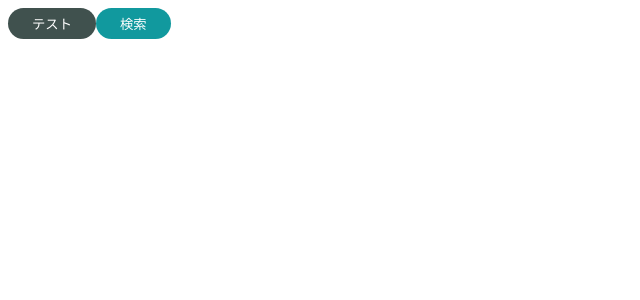
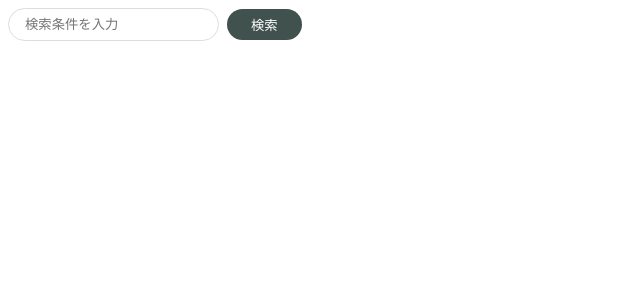
Before and after one commit to KenyaSugimoto/atomic-design, a React (Create React App) app: page / in a window 1280 px wide. Shown: the top 300 px of the page, without its empty margins (0-640 px from the left). Built offline with nearby package versions, Linux system fonts and the light colour scheme.

Commit message:
moleculeの作成

```diff
--- /dev/null
+++ b/components/atoms/input/input.jsx
@@ -0,0 +1,13 @@
+import styled from "styled-components";
+
+export const Input = (props) => {
+  const { placeholder = "" } = props;
+  return <SInput type="text" placeholder={placeholder} />;
+};
+
+const SInput = styled.input`
+  padding: 8px 16px;
+  border: solid #ddd 1px;
+  border-radius: 9999px;
+  outline: none;
+`;
--- /dev/null
+++ b/components/molecules/SearchInput.jsx
@@ -0,0 +1,23 @@
+import { PrimaryButton } from "../atoms/button/PrimaryButton";
+import { Input } from "../atoms/input/input";
+import styled from "styled-components";
+
+export const SearchInput = () => {
+  return (
+    <SContainer>
+      <Input placeholder="検索条件を入力" />
+      <SButtonWrapper>
+        <PrimaryButton>検索</PrimaryButton>
+      </SButtonWrapper>
+    </SContainer>
+  );
+};
+
+const SContainer = styled.div`
+  display: flex;
+  align-items: center;
+`;
+
+const SButtonWrapper = styled.div`
+  padding-left: 8px;
+`;
--- a/src/App.jsx
+++ b/src/App.jsx
@@ -1,11 +1,9 @@
-import { PrimaryButton } from "../components/atoms/button/PrimaryButton";
-import { SecondaryButton } from "../components/atoms/button/SecondaryButton";
+import { SearchInput } from "../components/molecules/SearchInput";
 
 export default function App() {
   return (
     <div className="App">
-      <PrimaryButton>テスト</PrimaryButton>
-      <SecondaryButton>検索</SecondaryButton>
+      <SearchInput />
     </div>
   );
 }
```
